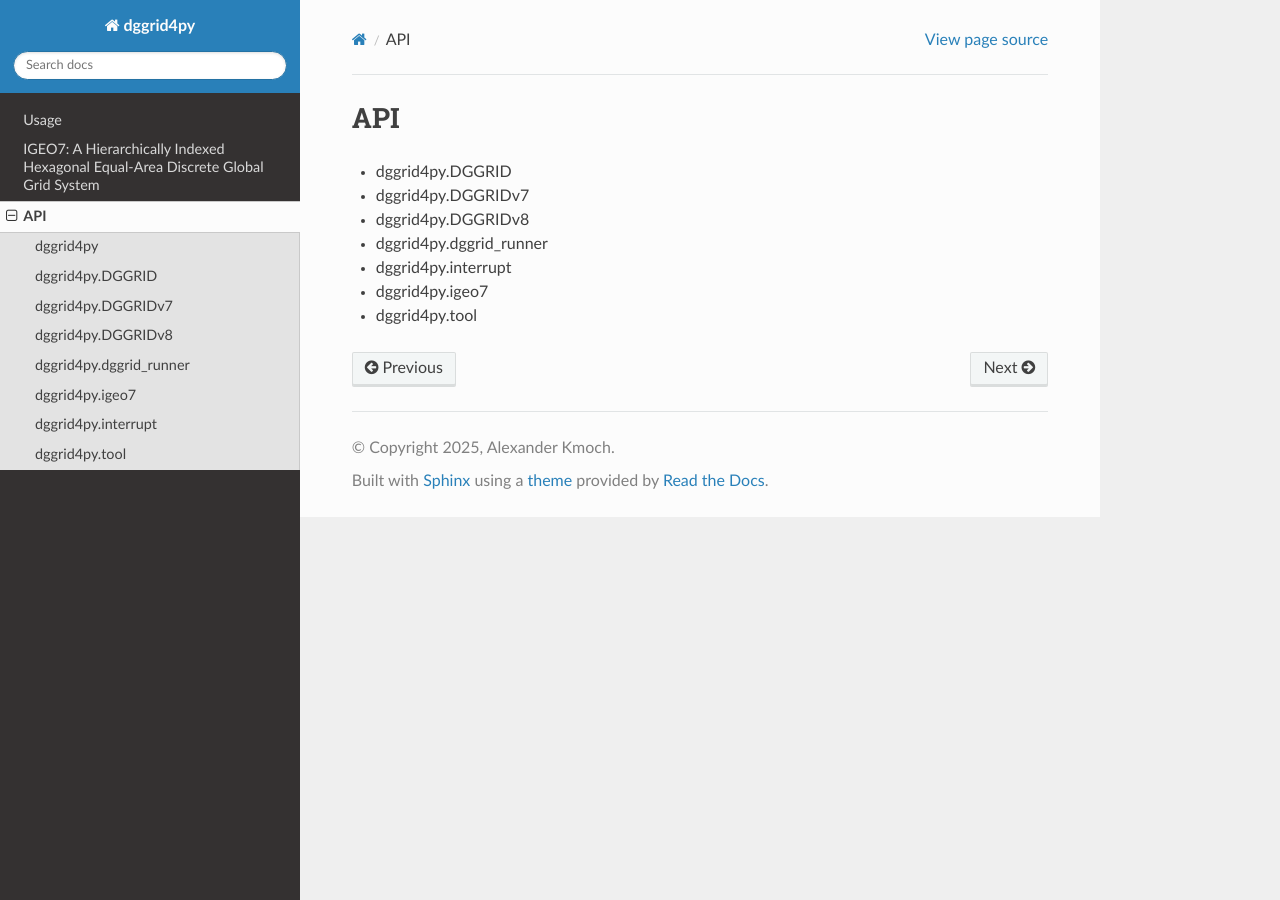
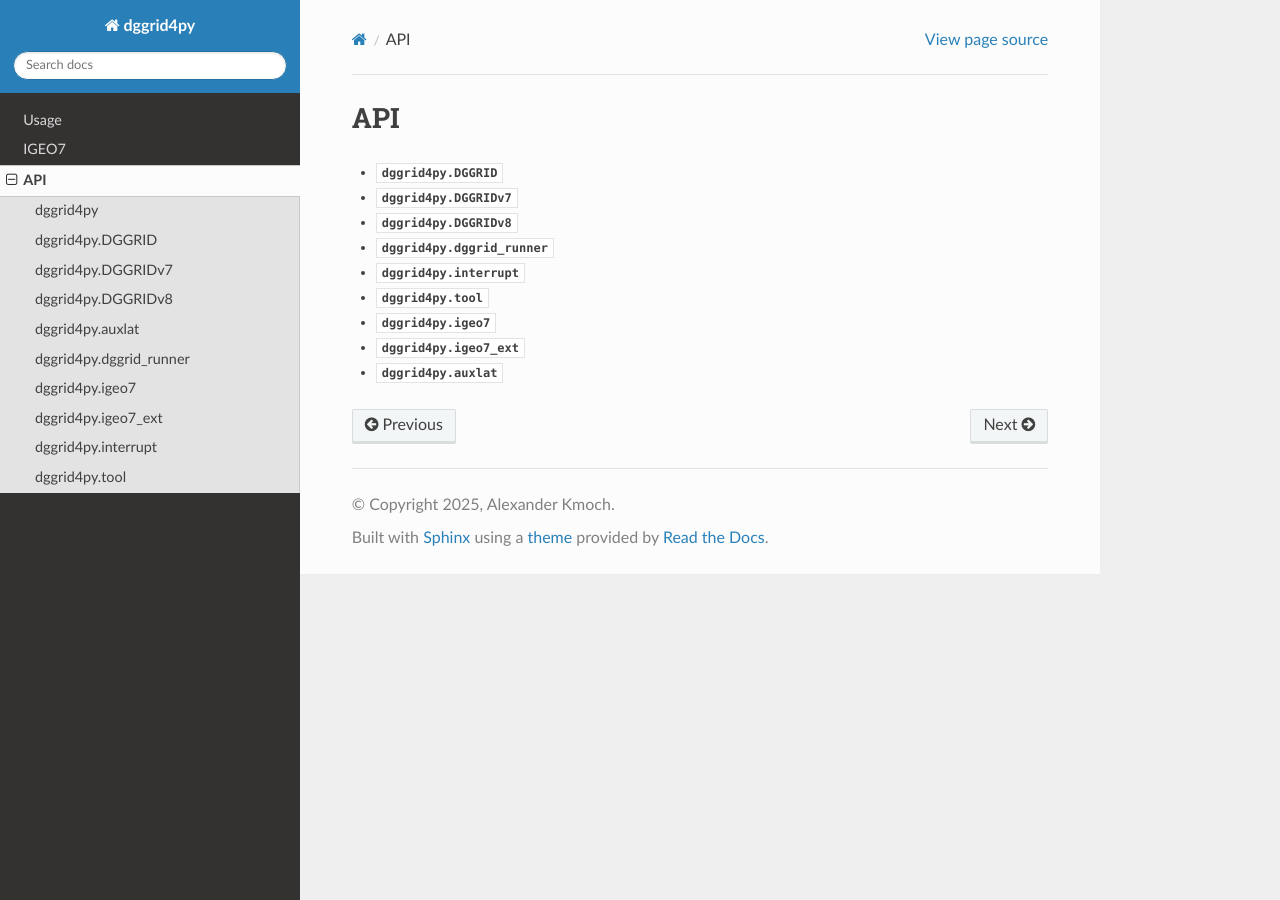
Before and after one commit to allixender/dggrid4py, a Sphinx documentation site: the page built from docs/source/api.rst, in a window 1280 px wide. Built offline with Sphinx 7.4.7 and the Read the Docs theme 3.1.0, drawn with Linux system fonts in a browser that asks for light colours.

```diff
--- a/dggrid4py/__init__.py
+++ b/dggrid4py/__init__.py
@@ -11,5 +11,6 @@
 from .dggrid_runner import DGGRIDv7, DGGRIDv8, Dggs, dgselect, dggs_types
 import dggrid4py.igeo7 as igeo7
 import dggrid4py.tool as tool
+from .auxlat import geoseries_to_authalic, geoseries_to_geodetic, geodetic_to_authalic, authalic_to_geodetic
 
-__version__ = "0.5.0-dev"
+__version__ = "0.5.1-dev"
--- a/docs/source/api.rst
+++ b/docs/source/api.rst
@@ -1,14 +1,15 @@
 API
 ===
 
-- dggrid4py.DGGRID
-- dggrid4py.DGGRIDv7
-- dggrid4py.DGGRIDv8
-- dggrid4py.dggrid_runner
-- dggrid4py.interrupt
-- dggrid4py.igeo7
-- dggrid4py.tool
-
+- :mod:`dggrid4py.DGGRID`
+- :mod:`dggrid4py.DGGRIDv7`
+- :mod:`dggrid4py.DGGRIDv8`
+- :mod:`dggrid4py.dggrid_runner`
+- :mod:`dggrid4py.interrupt`
+- :mod:`dggrid4py.tool`
+- :mod:`dggrid4py.igeo7`
+- :mod:`dggrid4py.igeo7_ext`
+- :mod:`dggrid4py.auxlat`
 
 .. toctree::
    :hidden:
--- a/docs/source/conf.py
+++ b/docs/source/conf.py
@@ -9,10 +9,10 @@ sys.path.insert(0, os.path.abspath("../"))
 
 project = 'dggrid4py'
 copyright = '2025, Alexander Kmoch'
-author = "Alexander Kmoch"
+author = "Alexander Kmoch, Wai Tik Chan"
 
-release = '0.5.0-dev'
-version = '0.5.0-dev'
+release = '0.5.1-dev'
+version = '0.5.1-dev'
 
 # -- General configuration
 
--- a/docs/source/dggrid4py/dggrid4py.igeo7.rst
+++ b/docs/source/dggrid4py/dggrid4py.igeo7.rst
@@ -1,5 +1,7 @@
 dggrid4py.igeo7
 ===============
+
+This module provides functionality for working with the IGEO7 discrete global grid system.
 
 .. automodule:: dggrid4py.igeo7
 
--- a/pyproject.toml
+++ b/pyproject.toml
@@ -1,6 +1,6 @@
 [tool.poetry]
 name = "dggrid4py"
-version = "0.5.0-dev"
+version = "0.5.1-dev"
 description = "a Python library to run highlevel functions of DGGRIDv7 and v8"
 authors = ["Alexander Kmoch <alexander.kmoch@ut.ee>",
     "Wai Tik Chan <wai.tik.chan@ut.ee>",
@@ -9,7 +9,7 @@ license = "AGPL-3.0-or-later"
 readme = "README.md"
 repository = "https://github.com/allixender/dggrid4py"
 homepage = "https://github.com/allixender/dggrid4py"
-keywords = ["python", "GIS", "DGGS", "DGGRID", "hexagons", "grids", "spatial statistics"]
+keywords = ["python", "GIS", "DGGS", "DGGRID", "hexagons", "grids", "spatial statistics", "IGEO7"]
 classifiers = [
   "Development Status :: 5 - Production/Stable",
   "Environment :: Console",
```
Also changed, not shown: docs/source/IGEO7.rst (+11 -10 lines), docs/source/dggrid4py/dggrid4py.auxlat.rst (added, +24 -0 lines), docs/source/dggrid4py/dggrid4py.igeo7_ext.rst (added, +24 -0 lines), 3 other files.
